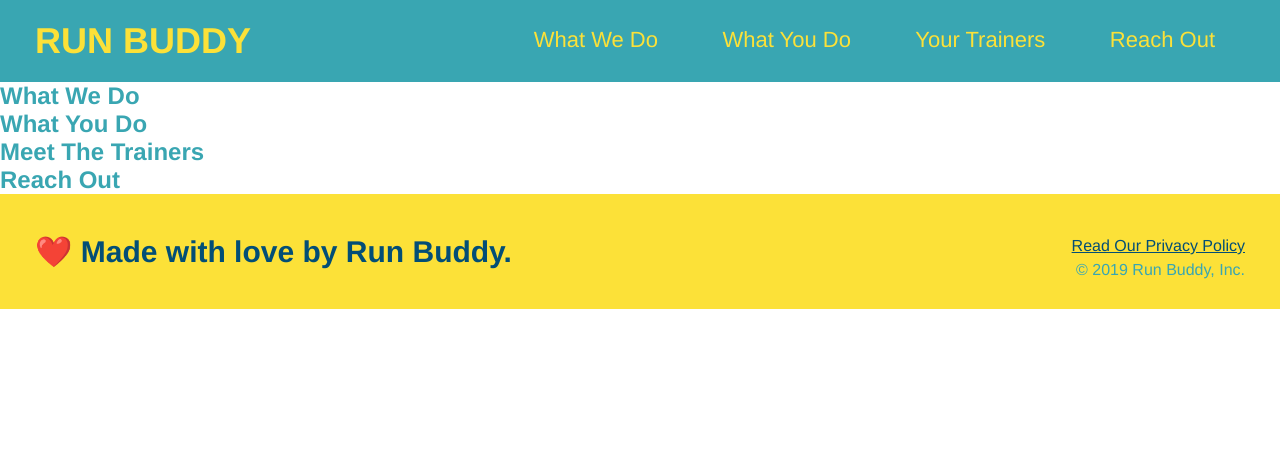
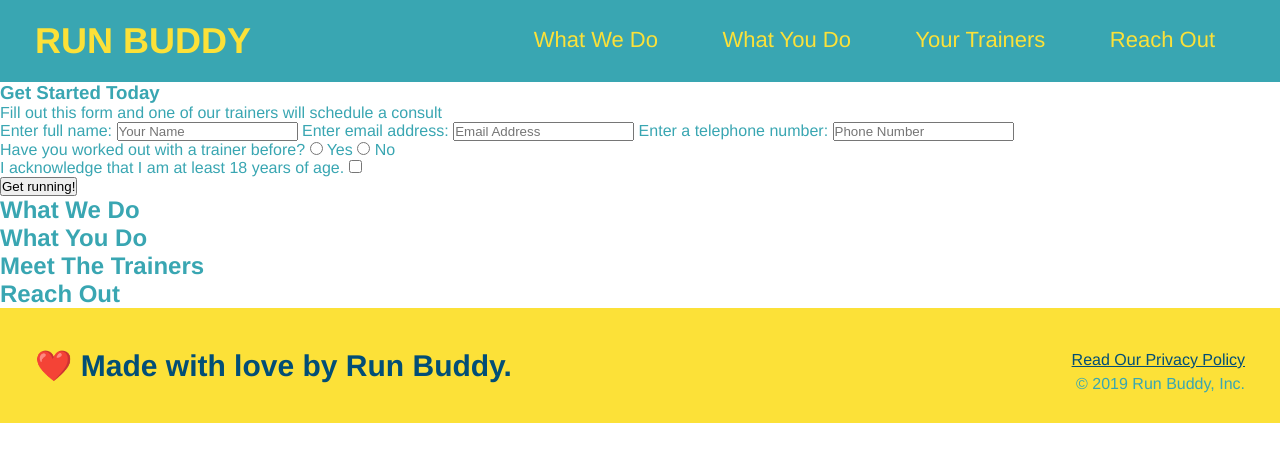
Before and after one commit to lundbmp/run-buddy, a plain HTML site: page index.html in a window 1280 px wide. Drawn offline with Linux system fonts and the light colour scheme.

Commit message:
adding form field to index.html

```diff
--- a/index.html
+++ b/index.html
@@ -33,6 +33,35 @@
 
         <!-- hero/jumbotron -->
         <section>
+            <div>
+                <h3>Get Started Today</h3>
+                <p>Fill out this form and one of our trainers will schedule a consult</p>
+                <!--Form Elements-->
+                <form>
+                    <label for="name">Enter full name:</label>
+                    <input type="text" placeholder="Your Name" name="name" id="name" />
+                    <label for="email">Enter email address:</label>
+                    <input type="email" placeholder="Email Address" name="email" id="email" />
+                    <label for="phone">Enter a telephone number:</label>
+                    <input type="tel" placeholder="Phone Number" name="phone" id="phone"/>
+                    <p>
+                        Have you worked out with a trainer before?
+                        <input type="radio" name="trainer-confirm" id="trainer-yes" />
+                        <label for="trainer-yes">Yes</label>
+                        <input type="radio" name="trainer-confirm" id="trainer-no" />
+                        <label for="trainer-no">No</label>
+                    </p>
+                    <p>
+                        <label for="checkbox" >
+                            I acknowledge that I am at least 18 years of age.
+                        </label>
+                        <input type="checkbox" name="age-confirm" id="checkbox" />
+                    </p>
+                    <button type="submit">
+                        Get running!
+                    </button>
+                </form>
+            </div>
         </section>
 
         <!-- "what we do" section -->
```
